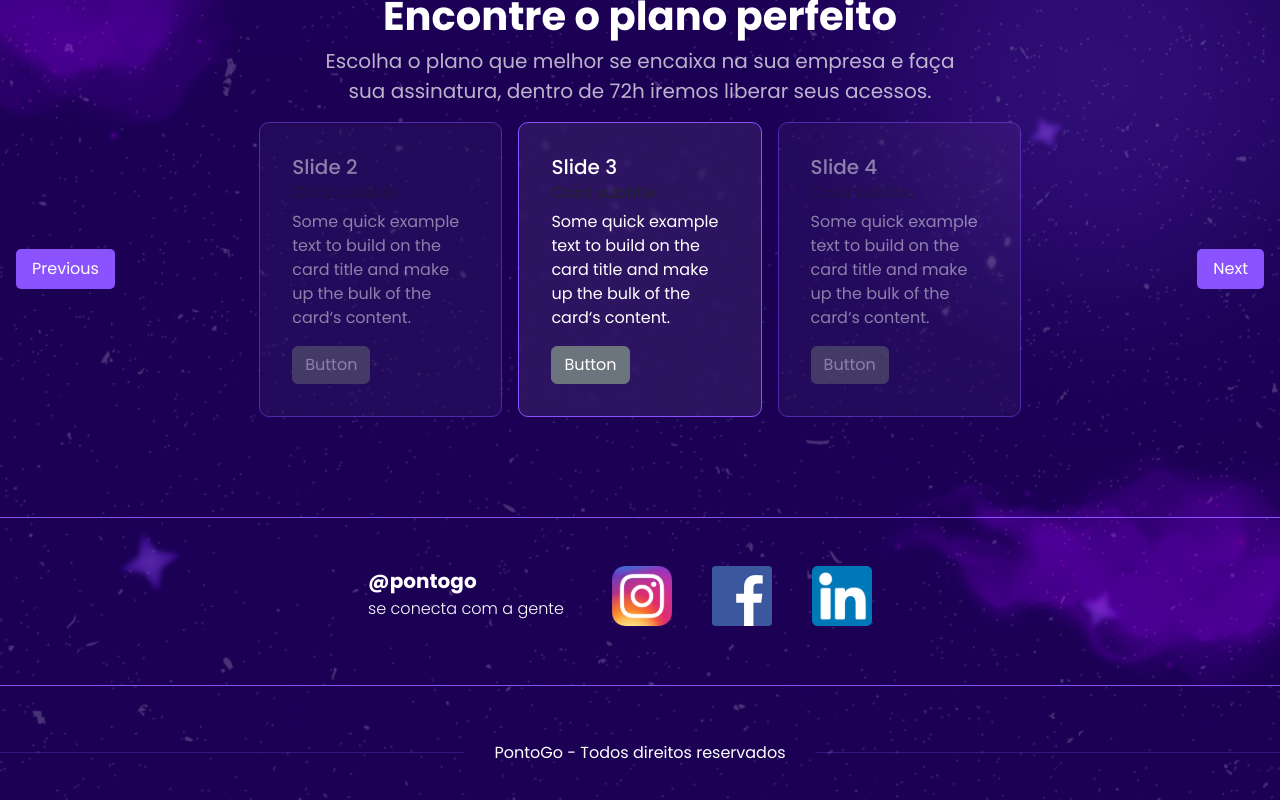
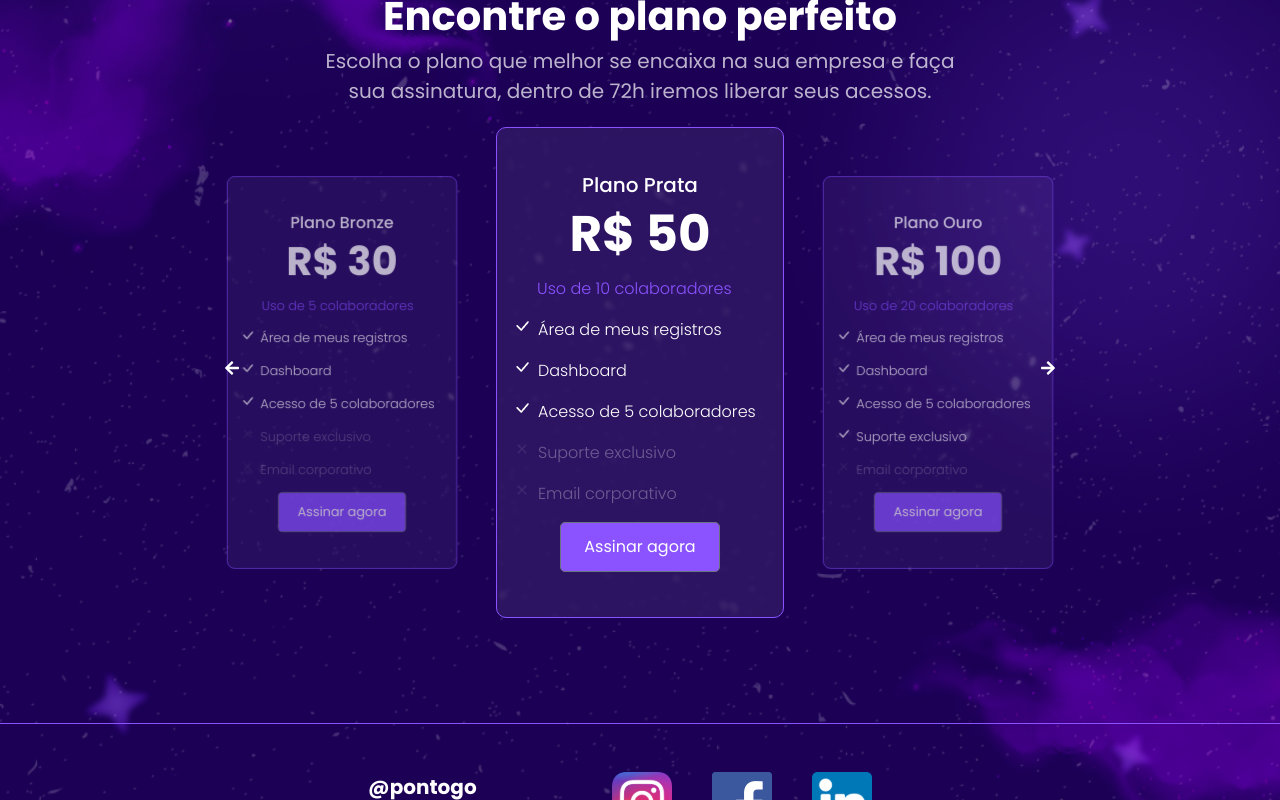
Before and after one commit to juliomdsneto/testeBrainny, a React (Create React App) app: page / in a window 1280 px wide. Shown: the part 820-1620 px from the top of the page. Built offline with nearby package versions, Linux system fonts and the light colour scheme.

Commit message:
:lipstick: Improving the styles of the carousel (selector)
some minor changes to handle the use of the tags in the carousel

```diff
--- a/src/components/atoms/Image/style.scss
+++ b/src/components/atoms/Image/style.scss
@@ -3,6 +3,10 @@
 .imageDefault {
 	height: auto;
 	border-radius: 5px;
+
+	@media (min-width: 768px) and (max-width: 1120px) {
+		width: 100%;
+	}
 
 	@include mobile {
 		max-width: 370px;
--- a/src/components/molecules/Navbar/index.js
+++ b/src/components/molecules/Navbar/index.js
@@ -6,7 +6,7 @@ import './style.scss';
 
 const Navbar = ({ history }) => {
 	const handleLoginButtonClick = () => {
-		history.push('/login'); // Agora você pode usar o history.push
+		history.push('/login');
 	};
 
 	return (
--- a/src/components/molecules/Navbar/style.scss
+++ b/src/components/molecules/Navbar/style.scss
@@ -1,6 +1,27 @@
 @import './../../../mixins';
 
 .navbar {
+
+	a {
+		color: #fff !important;
+		font-family: Poppins !important;
+		font-size: 16px !important;
+		font-style: normal !important;
+		font-weight: 400 !important;
+		line-height: normal !important;
+	}
+
+	li {
+		opacity: 1;
+		border: none;
+		color: #fff !important;
+		font-family: Poppins !important;
+		font-size: 16px !important;
+		font-style: normal !important;
+		font-weight: 400 !important;
+		line-height: normal !important;
+		width: 100% !important;
+	}
 
 	@include mobile {
 		flex-direction: column;
@@ -17,11 +38,7 @@
 			align-items: center;
 		}
 
-		li a {
-			/* Estilos específicos para os links de navegação em dispositivos móveis */
-			font-size: 14px;
 
-		}
 	}
 
 	ul {
--- a/src/components/organisms/Carousel/index.js
+++ b/src/components/organisms/Carousel/index.js
@@ -1,37 +1,85 @@
 import React, { useState } from 'react';
-import { Button, Card, CardBody, CardSubtitle, CardText, CardTitle } from 'reactstrap';
+import { FaArrowLeft, FaArrowRight } from 'react-icons/fa'; // Importe os ícones
+import {
+	Button,
+	Card,
+	CardBody,
+	CardSubtitle,
+	CardText,
+	CardTitle,
+} from 'reactstrap';
 import './style.scss';
+
 
 const items = [
 	{
 		altText: 'Slide 1',
-		caption: 'Slide 1',
+		caption: 'Plano Bronze',
+		title: 'R$ 30',
+		subtitle: 'Uso de 5 colaboradores',
+		content: [
+			{ text: 'Área de meus registros', bonus: true },
+			{ text: 'Dashboard', bonus: true },
+			{ text: 'Acesso de 5 colaboradores', bonus: true },
+		],
+		misscontent: [
+			{ text: 'Suporte exclusivo', failcheck: true },
+			{ text: 'Email corporativo', failcheck: true },
+		],
 		key: 1,
 	},
 	{
 		altText: 'Slide 2',
-		caption: 'Slide 2',
+		caption: 'Plano Prata',
+		title: 'R$ 50',
+		subtitle: 'Uso de 10 colaboradores',
+		content: [
+			{ text: 'Área de meus registros', bonus: true },
+			{ text: 'Dashboard', bonus: true },
+			{ text: 'Acesso de 5 colaboradores', bonus: true },
+		],
+		misscontent: [
+			{ text: 'Suporte exclusivo', failcheck: true },
+			{ text: 'Email corporativo', failcheck: true },
+		],
 		key: 2,
 	},
 	{
 		altText: 'Slide 3',
-		caption: 'Slide 3',
+		caption: 'Plano Ouro',
+		title: 'R$ 100',
+		subtitle: 'Uso de 20 colaboradores',
+		content: [
+			{ text: 'Área de meus registros', bonus: true },
+			{ text: 'Dashboard', bonus: true },
+			{ text: 'Acesso de 5 colaboradores', bonus: true },
+			{ text: 'Suporte exclusivo', bonus: true },
+		],
+		misscontent: [
+			{ text: 'Email corporativo', failcheck: true },
+		],
 		key: 3,
 	},
 	{
 		altText: 'Slide 4',
-		caption: 'Slide 4',
+		caption: 'Plano Platina',
+		title: 'R$ 200',
+		subtitle: 'Acessos ilimitados',
+		content: [
+			{ text: 'Área de meus registros', bonus: true },
+			{ text: 'Dashboard', bonus: true },
+			{ text: 'Acesso de 5 colaboradores', bonus: true },
+			{ text: 'Suporte exclusivo', bonus: true },
+			{ text: 'Email corporativo', bonus: true },
+		],
+		misscontent: [],
 		key: 4,
-	},
-	{
-		altText: 'Slide 5',
-		caption: 'Slide 5',
-		key: 5,
 	},
 ];
 
+
 function ExampleCards(props) {
-	const [activeIndex, setActiveIndex] = useState(2);
+	const [activeIndex, setActiveIndex] = useState(1);
 
 	const previous = () => {
 		const nextIndex = activeIndex === 0 ? items.length - 1 : activeIndex - 1;
@@ -46,31 +94,61 @@ function ExampleCards(props) {
 	const renderCards = () => {
 		return items.map((item, index) => {
 			const isActive = index === activeIndex;
-			const isSemiActive = index === activeIndex - 1 || index === activeIndex + 1;
-			const classes = `custom-card ${isActive ? 'active' : ''} ${isSemiActive ? 'semi-active' : ''}`;
+			const isPrev = index === activeIndex - 1;
+			const isNext = index === activeIndex + 1;
+
+			const classes = `custom-card ${isActive ? 'active' : ''} ${isPrev || isNext ? 'semi-active' : ''
+				}`;
 
 			return (
+				(isPrev || isNext || isActive) && (
 					<Card className={classes} key={item.key}>
 						<CardBody>
-						<CardTitle tag="h5">{item.caption}</CardTitle>
-						<CardSubtitle className="mb-2 text-muted" tag="h6">
-							Card subtitle
+							<CardTitle tag='h5'>{item.caption}</CardTitle>
+							<p class="price">{item.title}</p>
+							<CardSubtitle className='mb-2 text-muted' tag='h6'>
+
 							</CardSubtitle>
-						<CardText>
-							Some quick example text to build on the card title and make up the bulk of the card‘s content.
+							<div className=''>
+								<p className='amount'>{item.subtitle} </p>
+								{item.content.map((contentItem, contentIndex) => (
+									<p className={`bonus ${contentItem.bonus ? 'with-bonus' : ''}`} key={contentIndex}>
+										{contentItem.text}
+									</p>
+								))}
+							</div>
+							{item.misscontent && item.misscontent.length > 0 && (
+								<CardText className=''>
+									{item.misscontent.map((misscontentItem, misscontentIndex) => (
+										<p
+											className={`failcheck ${misscontentItem.failcheck ? 'with-failcheck' : ''
+												}`}
+											key={misscontentIndex}
+										>
+											{misscontentItem.text}
+										</p>
+									))}
 								</CardText>
-						<Button>Button</Button>
+							)}
+
+							<Button className='btncarousel'>Assinar agora
+							</Button>
 						</CardBody>
 					</Card>
+				)
 			);
 		});
-	};
+	}
 
 	return (
-		<div className="card-container">
-			<div className="controls">
-				<Button onClick={previous}>Previous</Button>
-				<Button onClick={next}>Next</Button>
+		<div className='card-container'>
+			<div className='controls'>
+				<Button className='control-cards' onClick={previous}>
+					<FaArrowLeft /> {/* Ícone de seta para a esquerda */}
+				</Button>
+				<Button className='control-cards' onClick={next}>
+					<FaArrowRight /> {/* Ícone de seta para a direita */}
+				</Button>
 			</div>
 			{renderCards()}
 		</div>
--- a/src/components/organisms/Carousel/style.scss
+++ b/src/components/organisms/Carousel/style.scss
@@ -1,59 +1,194 @@
+@import './../../../mixins';
+
 .card-container {
+	position: relative;
 	display: flex;
+	justify-content: center;
+	flex-wrap: wrap;
 	align-items: center;
+}
+
+.controls {
+	position: absolute;
+	width: 70%;
+	padding: 0 20px;
+	display: flex;
+	justify-content: space-between;
+	align-items: center;
+	margin-bottom: 10px;
+	z-index: 99999;
+
+	@media (min-width: 768px) and (max-width: 1120px) {
+		width: 80%;
+	}
+
+	@include mobile {
+		width: 100%;
+	}
+}
+
+.card-body {
+	display: flex;
+	flex-direction: column;
+	align-items: flex-start;
 	justify-content: center;
-	position: relative;
-	// height: 100vh;
-	overflow: hidden;
+
+}
+
+.control-cards {
+	background-color: transparent !important;
+	border: none;
+}
+
+.caption {
+	color: #FFF;
+	text-align: center;
+	font-family: Poppins;
+	font-size: 20px;
+	font-style: normal;
+	font-weight: 400;
+	line-height: normal;
+	margin: 0 auto;
+}
+
+.price {
+	color: #FFF;
+	text-align: center;
+	font-family: Poppins;
+	font-size: 50px;
+	font-style: normal;
+	font-weight: 800;
+	line-height: normal;
+	margin: 0 auto;
+}
+
+.bonus {
+	color: #FFF;
+	font-family: Poppins;
+	font-size: 16px;
+	font-style: normal;
+	font-weight: 300;
+	line-height: normal;
+
+	&::before {
+		content: url('../../../images/checkCarousel.png');
+		display: inline-block;
+		width: 20px;
+		height: 20px;
+		margin-right: 5px;
+
+	}
+}
+
+.failcheck {
+	opacity: 0.3;
+	color: #FFF;
+	font-family: Poppins;
+	font-size: 16px;
+	font-style: normal;
+	font-weight: 300;
+	line-height: normal;
+	display: inline-block;
+	align-items: center;
+	background-repeat: no-repeat;
+
+	&::before {
+		content: url('../../../images/noCheckCarousel.png');
+		display: inline-block;
+		background-repeat: no-repeat;
+		width: 20px;
+		height: 20px;
+		margin-right: 5px;
+	}
+}
+
+.card-text {
+	margin: 0;
+}
+
+.card-title {
+	margin: 0 auto;
+}
+
+.btncarousel {
+	background-color: #8A53FF;
+	margin: 0 auto;
+	border-radius: 5px;
+	width: 160px;
+	height: 50px;
+	transition: background-color 0.4s ease-in-out;
+
+	&:hover {
+		transform: scale(1.1);
+		background-color: #8A53FF;
+		box-shadow: 0 0 0 0.25rem rgba(138, 83, 255, 0.5);
+	}
+}
+
+
+.btncarousel:focus {
+	background-color: transparent;
+	border: 1px solid #8A53FF;
+}
+
+.btncarousel:active {
+	background-color: transparent;
+	border: 1px solid #8A53FF;
+}
+
+.btncarousel:active:focus {
+	box-shadow: none;
+	background-color: transparent;
+}
+
+
+.amount {
+	text-align: center;
+	font-family: Poppins;
+	font-size: 16px;
+	font-style: normal;
+	font-weight: 300;
+	line-height: normal;
+	color: #8A53FF;
+}
 
 .custom-card {
+	opacity: 0.3;
+	transition: opacity 0.3s;
+	transform: scale(0.8);
 	width: 18rem;
-		padding: 1rem;
+	height: 491px;
 	border-radius: 10px;
-		border: 1px solid #8A53FF;
+	border: 1px solid #8a53ff;
 	background: rgba(255, 255, 255, 0.08);
 	backdrop-filter: blur(2.5px);
 	opacity: 0;
 	transition: opacity 0.3s ease-in-out;
+	color: white;
+	margin: 5px;
+	max-width: 333px;
 
-		&.active {
-			opacity: 1;
+
+
+	@media (min-width: 768px) and (max-width: 1120px) {
+		width: 100%;
+	}
 }
 
-		&.semi-active {
-			opacity: 0.5;
+.custom-card.active {
+	opacity: 1;
+	transform: scale(1);
 }
 
-		&:not(:last-child) {
-			margin-right: 1rem;
+.custom-card.semi-active {
+	opacity: 0.7;
+
+	@media (min-width: 768px) and (max-width: 1120px) {
+		display: none;
 	}
 
-		.card-title {
-			color: white;
-		}
-
-		.card-text {
-			color: white;
+	@include mobile {
+		display: none;
 	}
 
 }
-
-	.controls {
-		position: absolute;
-		top: 50%;
-		transform: translateY(-50%);
-		display: flex;
-		justify-content: space-between;
-		width: 100%;
-		padding: 0 1rem;
-
-		button {
-			padding: 0.5rem 1rem;
-			border-radius: 5px;
-			background-color: var(--secundary-color, #8A53FF);
-			color: white;
-			border: none;
-			cursor: pointer;
-		}
-	}
-}
```
Also changed, not shown: src/images/checkCarousel.png (added), src/images/noCheckCarousel.png (added). Lines whose indentation alone changed are shown as unchanged.
